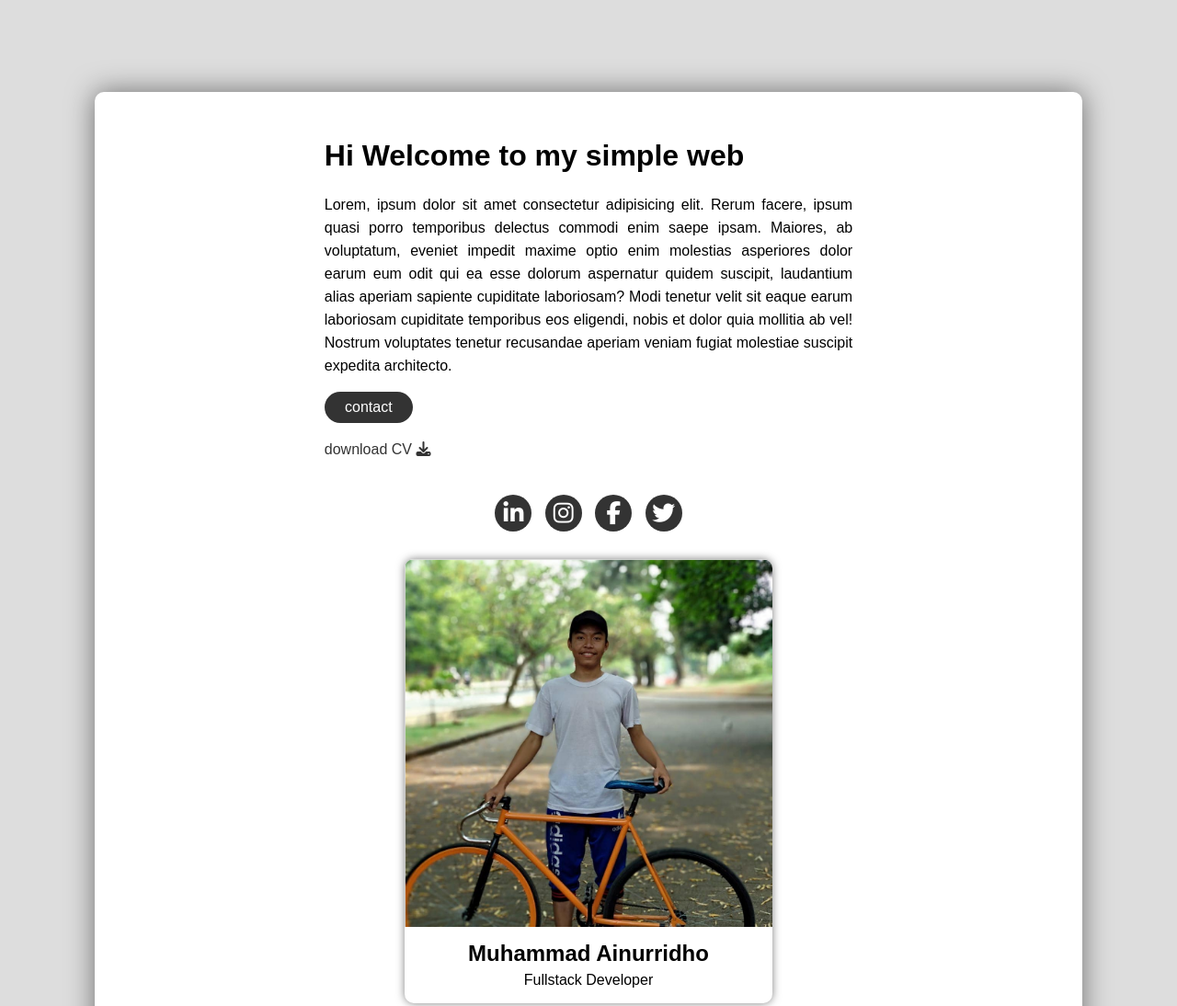
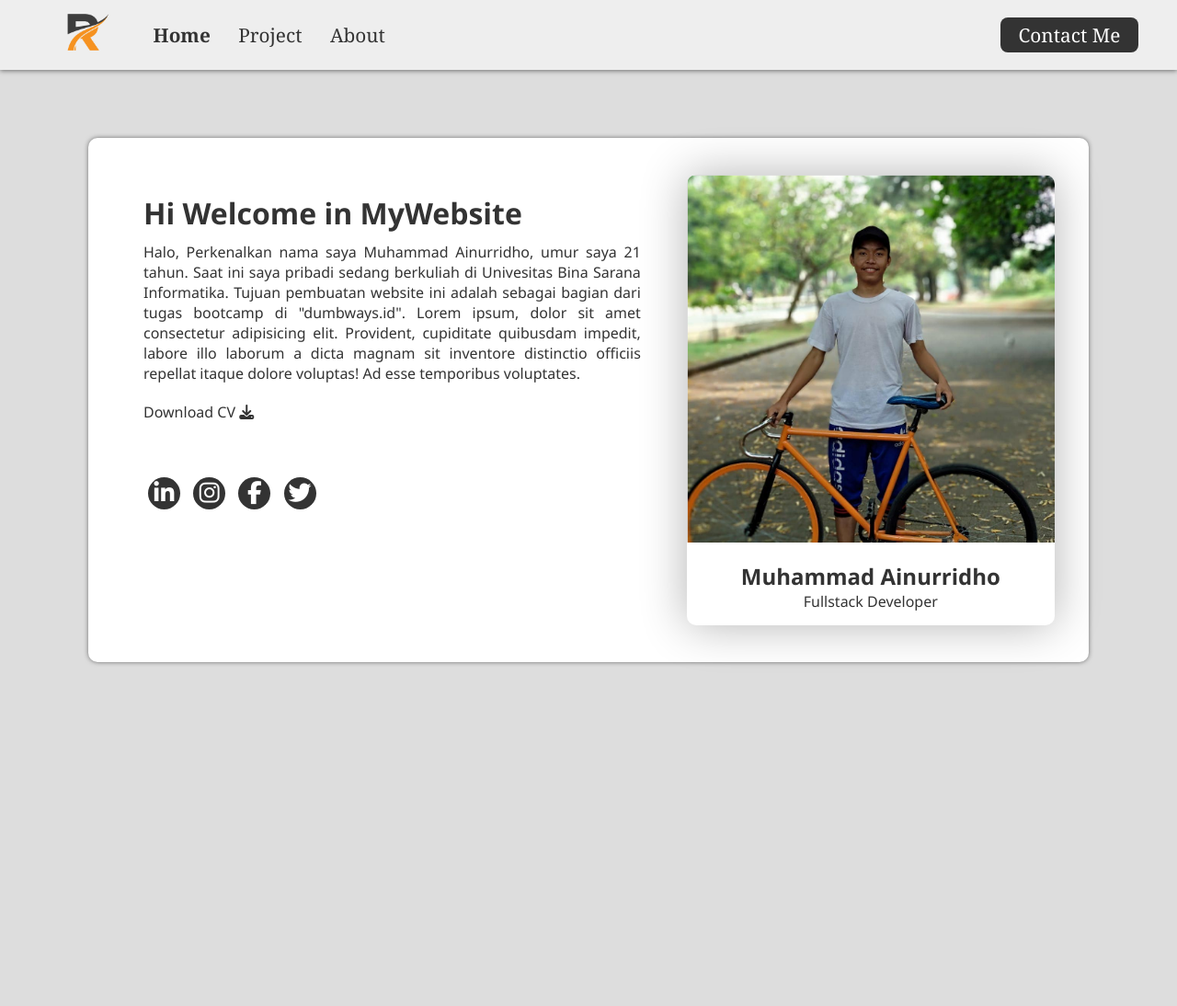
Before and after one commit to M-Ainurridho/bootcampDumbways, a plain HTML site: page index.html in a window 1280 px wide. Shown: the top 1094 px of the page at 92% size. After the commit the page ends 870 px from the top, so only its background shows below. Drawn offline with Linux system fonts and the light colour scheme.

Commit message:
Day 2 - Contact Form

```diff
--- /dev/null
+++ b/assets/css/contact.css
@@ -0,0 +1,115 @@
+* {
+   margin: 0;
+   padding: 0;
+   box-sizing: border-box;
+}
+
+body {
+   font-family: Cambria, Cochin, Georgia, Times, "Times New Roman", serif;
+   background-color: #ddd;
+   color: #333;
+   position: relative;
+}
+
+/* Navbar */
+nav {
+   font-size: 1.3rem;
+   background-color: #eee;
+   box-shadow: 0 1px 5px rgba(0, 0, 0, 0.5);
+   display: flex;
+   padding: 0 2em;
+   justify-content: space-between;
+   align-items: center;
+   position: fixed;
+   left: 0;
+   right: 0;
+   top: 0;
+}
+
+.nav-left {
+   display: flex;
+   align-items: center;
+}
+
+.brand img {
+   width: 100px;
+   height: 70px;
+}
+
+.nav-left ul {
+   list-style: none;
+}
+
+.nav-left li {
+   display: inline-block;
+   margin-left: 25px;
+}
+
+.nav-left li a {
+   color: #333;
+   text-decoration: none;
+   transition: 0.3s;
+}
+
+.nav-left li a:hover {
+   color: rgb(81, 81, 255);
+}
+
+.nav-right a {
+   padding: 5px 20px;
+   background-color: #333;
+   color: white;
+   border-radius: 8px;
+   text-decoration: none;
+}
+
+.nav-right a:hover {
+   color: rgb(81, 81, 255);
+}
+
+/* Form */
+main {
+   margin: 120px auto;
+   width: 45%;
+   /* background-color: white; */
+   font-family: "Segoe UI", Tahoma, Geneva, Verdana, sans-serif;
+}
+
+main h1 {
+   text-align: center;
+}
+
+form {
+   margin-top: 50px;
+   font-size: 17px;
+}
+
+label,
+button {
+   font-weight: bold;
+}
+
+input,
+select,
+textarea {
+   padding: 10px;
+   width: 100%;
+   border: 1px solid #ccc;
+   border-radius: 5px;
+   box-shadow: 3px 3px 5px rgba(0, 0, 0, 0.5);
+   margin: 5px 0 20px;
+   font-size: 17px;
+}
+
+textarea {
+   resize: vertical;
+}
+
+button {
+   border: none;
+   padding: 10px 30px;
+   background-color: #333;
+   color: white;
+   border-radius: 20px;
+   cursor: pointer;
+}
--- /dev/null
+++ b/assets/css/main.css
@@ -0,0 +1,146 @@
+* {
+   margin: 0;
+   padding: 0;
+   box-sizing: border-box;
+}
+
+body {
+   font-family: Cambria, Cochin, Georgia, Times, "Times New Roman", serif;
+   background-color: #ddd;
+   color: #333;
+   position: relative;
+}
+
+/* Navbar */
+nav {
+   font-size: 1.3rem;
+   background-color: #eee;
+   box-shadow: 0 1px 5px rgba(0, 0, 0, 0.5);
+   display: flex;
+   padding: 0 2em;
+   justify-content: space-between;
+   align-items: center;
+   position: fixed;
+   left: 0;
+   right: 0;
+   top: 0;
+}
+
+.nav-left {
+   display: flex;
+   align-items: center;
+}
+
+.brand img {
+   width: 100px;
+   height: 70px;
+}
+
+.nav-left ul {
+   list-style: none;
+}
+
+.nav-left li {
+   display: inline-block;
+   margin-left: 25px;
+}
+
+.nav-left li a {
+   color: #333;
+   text-decoration: none;
+   transition: 0.3s;
+}
+
+.nav-left li a:hover {
+   color: rgb(81, 81, 255);
+}
+
+.nav-right a {
+   padding: 5px 20px;
+   background-color: #333;
+   color: white;
+   border-radius: 8px;
+   text-decoration: none;
+}
+
+.nav-right a:hover {
+   color: rgb(81, 81, 255);
+}
+
+/* Main Content */
+main {
+   font-family: "Segoe UI", Tahoma, Geneva, Verdana, sans-serif;
+   width: 85%;
+   background-color: white;
+   box-shadow: 0 0 5px rgba(0, 0, 0, 0.5);
+   border-radius: 10px;
+   margin: 150px auto;
+   padding: 10px;
+   display: flex;
+}
+
+/* Main - Content Left */
+.main-left {
+   width: 60%;
+   padding: 50px;
+}
+
+.about p {
+   margin-top: 10px;
+   text-align: justify;
+}
+
+.about a {
+   display: inline-block;
+   color: #333;
+   text-decoration: none;
+   margin: 20px 0;
+}
+
+.about a:hover {
+   color: rgb(81, 81, 255);
+}
+
+/* Main - Sosmed icon */
+.sosmed {
+   margin-top: 20px;
+}
+
+.sosmed a {
+   padding: 0 5px;
+   text-align: center;
+}
+
+.sosmed i {
+   color: white;
+   font-size: 25px;
+   background-color: #333;
+   width: 35px;
+   height: 35px;
+   line-height: 35px;
+   border-radius: 50%;
+}
+
+/* Main - Content Right */
+.card {
+   width: 400px;
+   box-shadow: 0 0 50px rgba(0, 0, 0, 0.3);
+   border-radius: 10px;
+   overflow: hidden;
+   margin: 30px auto;
+   text-align: center;
+}
+
+.card-heading img {
+   width: 100%;
+}
+
+.card-body {
+   padding: 15px;
+}
+
+/* Utilities */
+
+.active {
+   font-weight: bold;
+}
--- a/index.html
+++ b/index.html
@@ -1,37 +1,70 @@
-<html>
+<!DOCTYPE html>
+<html lang="en">
    <head>
+      <meta charset="UTF-8" />
+      <meta http-equiv="X-UA-Compatible" content="IE=edge" />
+      <meta name="viewport" content="width=device-width, initial-scale=1.0" />
+      <!-- CSS Style -->
+      <link rel="stylesheet" href="assets/css/main.css" />
+      <!-- Font Awesome 6 -->
       <script src="https://kit.fontawesome.com/c92e202055.js" crossorigin="anonymous"></script>
-        <title>Creating Card</title>
+      <title>Homepage</title>
    </head>
-    <body style="background-color: #ddd; font-family: arial, Verdana, sans-serif">
-        <div class="container" style="box-sizing: border-box; width: 85%; margin: 100px auto; background-color: white; padding: 30px 250px; border-radius: 10px; box-shadow: 0 0 30px rgba(0, 0, 0, 0.5)">
+   <body>
+      <!-- Awal avbar -->
+      <nav>
+         <div class="nav-left">
+            <div class="brand">
+               <img src="assets/img/brand.png" alt="Logo R" />
+            </div>
+            <ul>
+               <li><a href="#" class="active">Home</a></li>
+               <li><a href="">Project</a></li>
+               <li><a href="">About</a></li>
+            </ul>
+         </div>
+         <div class="nav-right">
+            <a href="contact.html">Contact Me</a>
+         </div>
+      </nav>
+      <!-- Akhir Navbar -->
+
+      <!-- Awal Main Content -->
+      <main>
+         <!-- Content Left -->
+         <div class="main-left">
             <div class="about">
-                <h1>Hi Welcome to my simple web</h1>
-                <p style="line-height: 25px; text-align: justify">
-                    Lorem, ipsum dolor sit amet consectetur adipisicing elit. Rerum facere, ipsum quasi porro temporibus delectus commodi enim saepe ipsam. Maiores, ab voluptatum, eveniet impedit maxime optio enim molestias asperiores dolor
-                    earum eum odit qui ea esse dolorum aspernatur quidem suscipit, laudantium alias aperiam sapiente cupiditate laboriosam? Modi tenetur velit sit eaque earum laboriosam cupiditate temporibus eos eligendi, nobis et dolor
-                    quia mollitia ab vel! Nostrum voluptates tenetur recusandae aperiam veniam fugiat molestiae suscipit expedita architecto.
+               <h1>Hi Welcome in MyWebsite</h1>
+               <p>
+                  Halo, Perkenalkan nama saya Muhammad Ainurridho, umur saya 21 tahun. Saat ini saya pribadi sedang berkuliah di Univesitas Bina Sarana Informatika. Tujuan pembuatan website ini adalah sebagai bagian dari tugas bootcamp di
+                  "dumbways.id". Lorem ipsum, dolor sit amet consectetur adipisicing elit. Provident, cupiditate quibusdam impedit, labore illo laborum a dicta magnam sit inventore distinctio officiis repellat itaque dolore voluptas! Ad
+                  esse temporibus voluptates.
                </p>
-                <a href="#" title="Contact Me" style="display: inline-block; background-color: #333; color: white; padding: 8px; width: 80px; text-align: center; border-radius: 20px; text-decoration: none">contact</a> <br />
-                <a href="#" style="display: inline-block; color: #333; text-decoration: none; margin: 20px 0" title="Download CV">download CV <i class="fa-solid fa-download fa"></i></a>
+
+               <a href="#" title="Download CV"> Download CV <i class="fa-solid fa-download fa"></i> </a>
+
+               <div class="sosmed">
+                  <a href="#" title="Linkedin"><i class="fa-brands fa-linkedin-in"></i></a>
+                  <a href="#" title="Instagram"><i class="fa-brands fa-instagram"></i></a>
+                  <a href="#" title="Facebook"><i class="fa-brands fa-facebook-f"></i></a>
+                  <a href="#" title="Twitter"><i class="fa-brands fa-twitter"></i></a>
+               </div>
+            </div>
          </div>
 
-            <div class="sosmed" style="text-align: center; margin: 20px 0 10px">
-                <a href="#" style="padding: 0 5px" title="Linkedin"><i class="fa-brands fa-linkedin-in" style="color: white; font-size: 25px; background-color: #333; width: 40px; height: 40px; line-height: 40px; border-radius: 50%"></i></a>
-                <a href="#" style="padding: 0 5px" title="Instagram"><i class="fa-brands fa-instagram" style="color: white; font-size: 25px; background-color: #333; width: 40px; height: 40px; line-height: 40px; border-radius: 50%"></i></a>
-                <a href="#" style="padding: 0 5px" title="Facebook"><i class="fa-brands fa-facebook-f" style="color: white; font-size: 25px; background-color: #333; width: 40px; height: 40px; line-height: 40px; border-radius: 50%"></i></a>
-                <a href="#" style="padding: 0 5px" title="Twitter"><i class="fa-brands fa-twitter" style="color: white; font-size: 25px; background-color: #333; width: 40px; height: 40px; line-height: 40px; border-radius: 50%"></i></a>
-            </div>
-
-            <div class="card" style="width: 400px; box-shadow: 0 0 10px rgba(0, 0, 0, 0.5); border-radius: 10px; overflow: hidden; margin: 30px auto; text-align: center">
+         <!-- Content Right -->
+         <div class="main-right">
+            <div class="card">
                <div class="card-heading">
-                    <img src="assets/img/profile.png" alt="Muhammad Ainurridho" style="width: 100%" />
+                  <img src="assets/img/profile.png" alt="Muhammad Ainurridho" />
                </div>
                <div class="card-body">
-                    <h2 style="margin: 15px 0 -10px">Muhammad Ainurridho</h2>
+                  <h2>Muhammad Ainurridho</h2>
                   <p>Fullstack Developer</p>
                </div>
             </div>
          </div>
+      </main>
+      <!-- Awal Main Content -->
    </body>
 </html>
```
Also changed, not shown: contact.html (added, +58 -0 lines), Readme.txt (added), assets/img/brand.png (added). Lines whose indentation alone changed are shown as unchanged.
